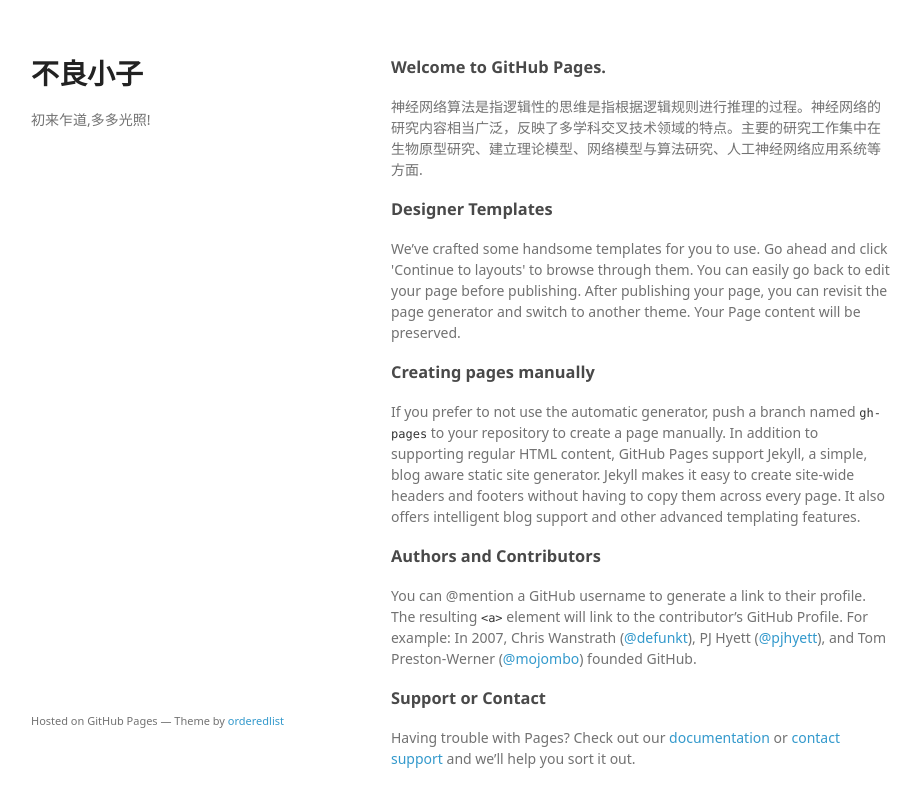
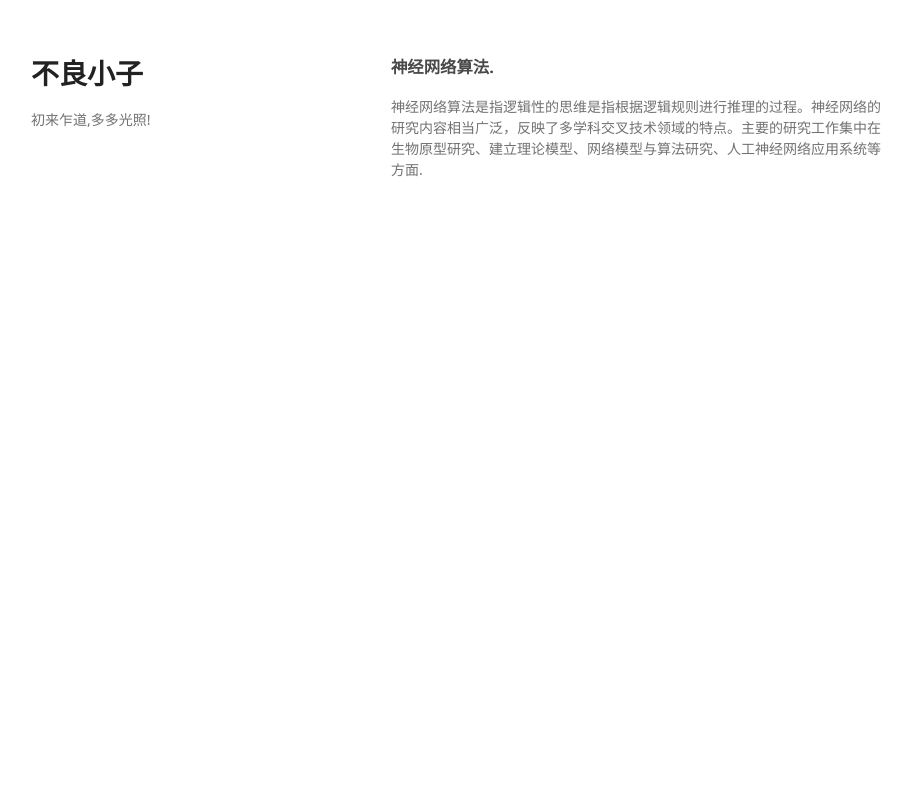
Before and after one commit to qinboy/qinboy.github.io, a plain HTML site: page index.html in a window 1280 px wide. Shown: the whole page, without its empty margins (179-1100 px from the left). Drawn offline with Linux system fonts and the light colour scheme; a web font is replaced by a local one.

Commit message:
Update index.html

```diff
--- a/index.html
+++ b/index.html
@@ -24,35 +24,15 @@
 
       <section>
 <h3>
-<a id="神经网络算法" class="anchor" href="#神经网络算法-pages" aria-hidden="true"><span aria-hidden="true" class="octicon octicon-link"></span></a>Welcome to GitHub Pages.</h3>
+<a id="神经网络算法" class="anchor" href="#神经网络算法-pages" aria-hidden="true"><span aria-hidden="true" class="octicon octicon-link"></span></a>神经网络算法.</h3>
 
 <p>神经网络算法是指逻辑性的思维是指根据逻辑规则进行推理的过程。神经网络的研究内容相当广泛，反映了多学科交叉技术领域的特点。主要的研究工作集中在生物原型研究、建立理论模型、网络模型与算法研究、人工神经网络应用系统等方面.</p>
 
 <h3>
-<a id="designer-templates" class="anchor" href="#designer-templates" aria-hidden="true"><span aria-hidden="true" class="octicon octicon-link"></span></a>Designer Templates</h3>
 
-<p>We’ve crafted some handsome templates for you to use. Go ahead and click 'Continue to layouts' to browse through them. You can easily go back to edit your page before publishing. After publishing your page, you can revisit the page generator and switch to another theme. Your Page content will be preserved.</p>
 
-<h3>
-<a id="creating-pages-manually" class="anchor" href="#creating-pages-manually" aria-hidden="true"><span aria-hidden="true" class="octicon octicon-link"></span></a>Creating pages manually</h3>
 
-<p>If you prefer to not use the automatic generator, push a branch named <code>gh-pages</code> to your repository to create a page manually. In addition to supporting regular HTML content, GitHub Pages support Jekyll, a simple, blog aware static site generator. Jekyll makes it easy to create site-wide headers and footers without having to copy them across every page. It also offers intelligent blog support and other advanced templating features.</p>
-
-<h3>
-<a id="authors-and-contributors" class="anchor" href="#authors-and-contributors" aria-hidden="true"><span aria-hidden="true" class="octicon octicon-link"></span></a>Authors and Contributors</h3>
-
-<p>You can @mention a GitHub username to generate a link to their profile. The resulting <code>&lt;a&gt;</code> element will link to the contributor’s GitHub Profile. For example: In 2007, Chris Wanstrath (<a href="https://github.com/defunkt" class="user-mention">@defunkt</a>), PJ Hyett (<a href="https://github.com/pjhyett" class="user-mention">@pjhyett</a>), and Tom Preston-Werner (<a href="https://github.com/mojombo" class="user-mention">@mojombo</a>) founded GitHub.</p>
-
-<h3>
-<a id="support-or-contact" class="anchor" href="#support-or-contact" aria-hidden="true"><span aria-hidden="true" class="octicon octicon-link"></span></a>Support or Contact</h3>
-
-<p>Having trouble with Pages? Check out our <a href="https://help.github.com/pages">documentation</a> or <a href="https://github.com/contact">contact support</a> and we’ll help you sort it out.</p>
-      </section>
-      <footer>
-        <p><small>Hosted on GitHub Pages &mdash; Theme by <a href="https://github.com/orderedlist">orderedlist</a></small></p>
-      </footer>
-    </div>
     <script src="javascripts/scale.fix.js"></script>
 
-  </body>
+
 </html>
```
